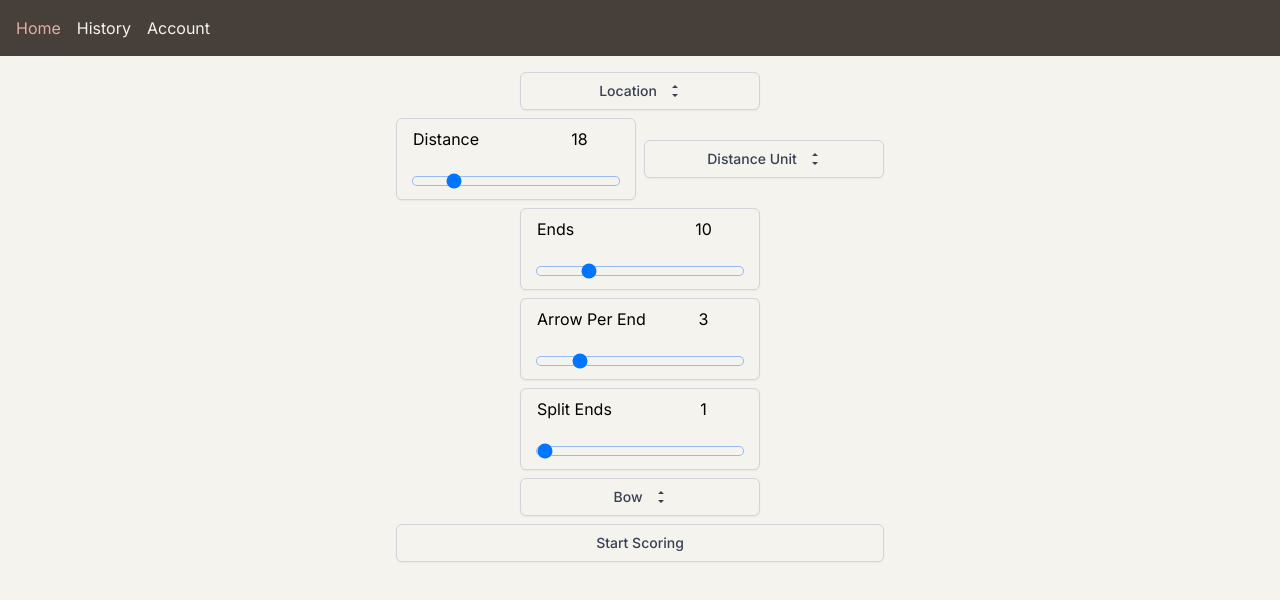
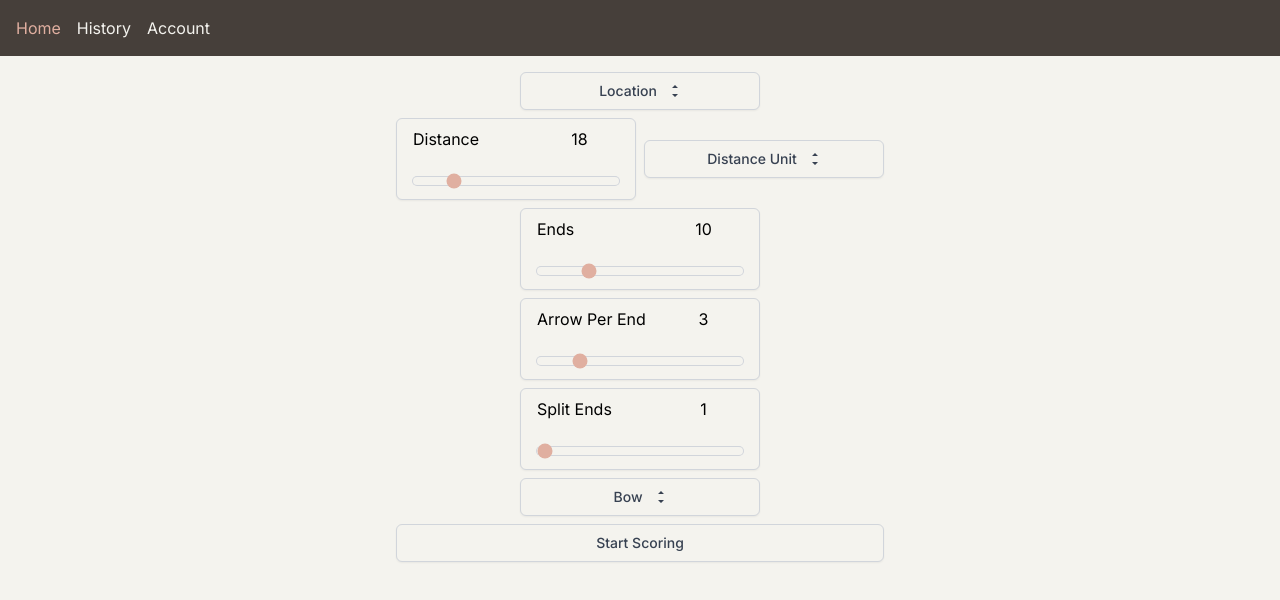
Before and after one commit to cqb13/archery-scoring, a Next.js app: page / in a window 1280 px wide. Shown: the top 600 px of the page. Built offline with nearby package versions, Linux system fonts and the light colour scheme.

Commit message:
Made range slider colors match website style

```diff
--- a/components/general/slider.tsx
+++ b/components/general/slider.tsx
@@ -53,7 +53,7 @@ export default function Slider({
           step={jump}
           value={value}
           onChange={e => updateValue(parseInt(e.target.value))}
-          className="w-full h-2 bg-lightest rounded-md appearance-none outline-gray-300 focus:outline-none ring-1 focus:ring-light"
+          className="w-full h-2 bg-lightest rounded-md appearance-none focus:outline-none ring-1 accent-highlight hover:accent-highlight-dark transition-colors ring-gray-300 focus:ring-light"
         />
       </div>
     </section>
```
